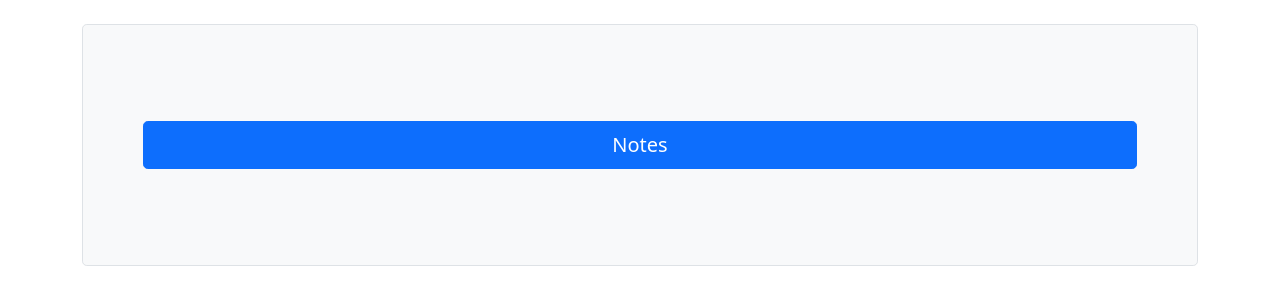
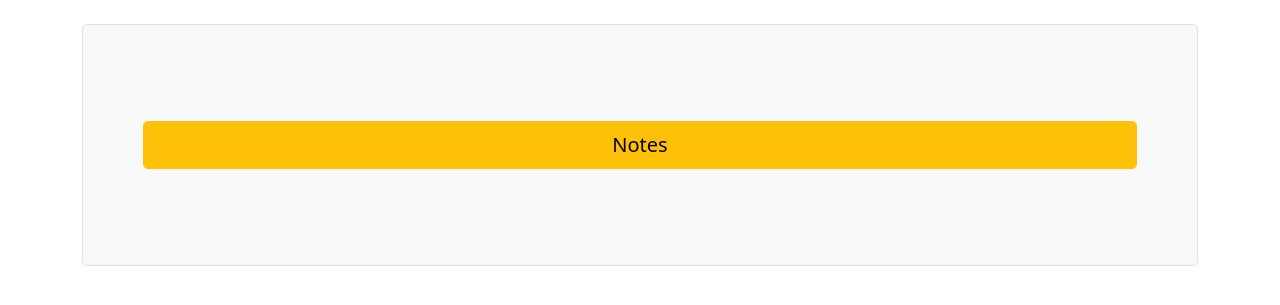
Before and after one commit to CodyBu/Truck-Tracker, a Flask app: page /driver in a window 1280 px wide. Shown: the part 183-488 px from the top of the page. Run offline with Flask 2, Linux system fonts and the light colour scheme; a user stored in the database is signed in; some libraries are stand-ins or nearby versions.

Commit message:
Update driver.html

```diff
--- a/templates/driver.html
+++ b/templates/driver.html
@@ -13,7 +13,7 @@
     </header>
     <div class="p-5 mb-4 bg-light border rounded-3 text-center container">
       <div class="container-md py-5 d-grid gap-4">
-        <a class="btn btn-primary btn-lg btn-block" href="{{ url_for('viewNotes') }}" role="button">Notes</a>
+        <a class="btn btn-warning btn-lg btn-block" href="{{ url_for('viewNotes') }}" role="button">Notes</a>
       </div>
     </div>
   </div>
```
